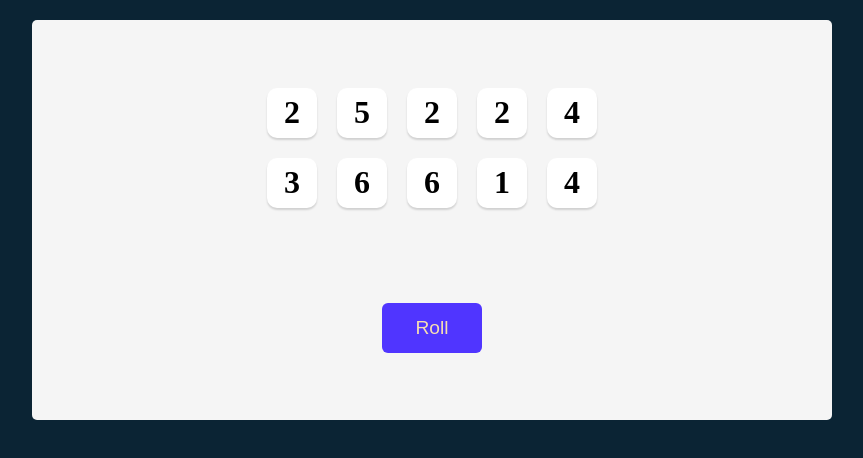
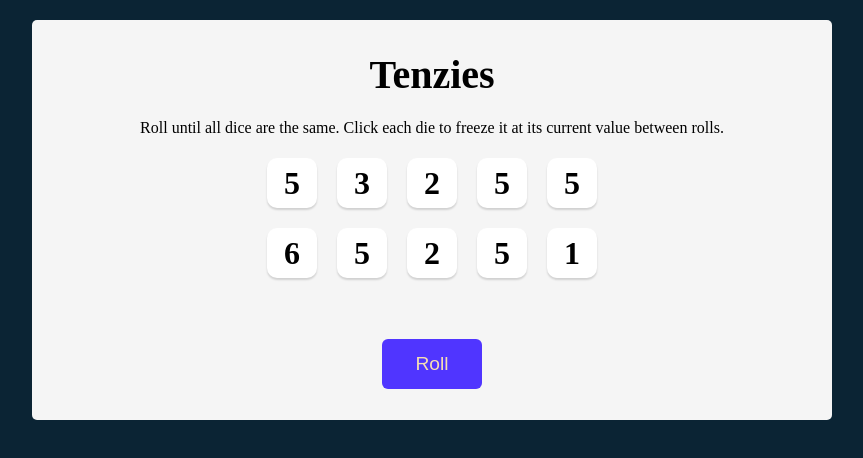
Before and after one commit to Katiasun/Tenzies-Game, a React (Create React App) app: page / in a window 1280 px wide. Shown: the top 458 px of the page, without its empty margins (208-1071 px from the left). Built offline with nearby package versions, Linux system fonts and the light colour scheme.

Commit message:
add h1, p to file App.js, add for it styles. Hold dice part 3

```diff
--- a/src/App.js
+++ b/src/App.js
@@ -3,14 +3,18 @@ import Die from "./components/Die";
 import { nanoid } from "nanoid";
 
 export default function App() {
+  function generateNewDie() {
+    return {
+      value: Math.ceil(Math.random() * 6),
+      isHeld: false,
+      id: nanoid(),
+    };
+  }
+
   function allNewDice() {
     const newDice = [];
     for (let i = 0; i < 10; i++) {
-      newDice.push({
-        value: Math.ceil(Math.random() * 6),
-        isHeld: false,
-        id: nanoid(),
-      });
+      newDice.push(generateNewDie());
     }
     return newDice;
   }
@@ -21,7 +25,11 @@ export default function App() {
   ));
 
   function rollBtn() {
-    setDice(allNewDice());
+    setDice((prevRoll) =>
+      prevRoll.map((die) => {
+        return die.isHeld ? die : generateNewDie();
+      })
+    );
   }
 
   function holdDice(id) {
@@ -31,6 +39,11 @@ export default function App() {
   }
   return (
     <main>
+      <h1 className="title">Tenzies</h1>
+      <p className="instructions">
+        Roll until all dice are the same. Click each die to freeze it at its current value between
+        rolls.
+      </p>
       <div className="dice-container">{diceElements}</div>
       <button className="roll-dice" onClick={rollBtn}>
         Roll
--- a/src/index.css
+++ b/src/index.css
@@ -20,11 +20,16 @@ main {
   justify-content: space-around;
   align-items: center;
 }
+.title {
+  font-size: 40px;
+  margin: 0;
+}
 .dice-container {
   display: grid;
   grid-template-columns: repeat(5, 1fr);
   grid-template-rows: repeat(2, auto);
   gap: 20px;
+  margin-bottom: 40px;
 }
 .die-face {
   height: 50px;
```
